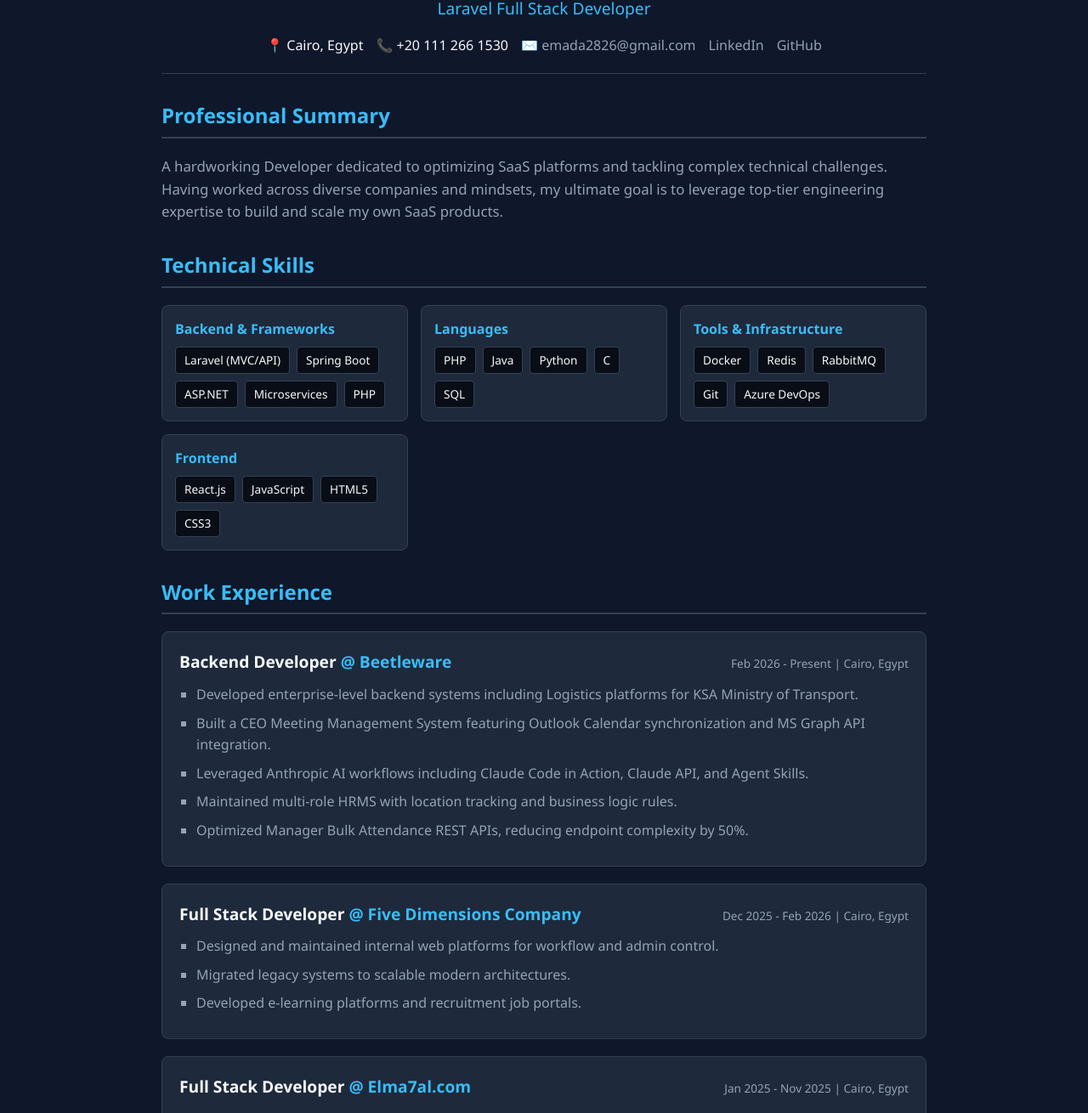
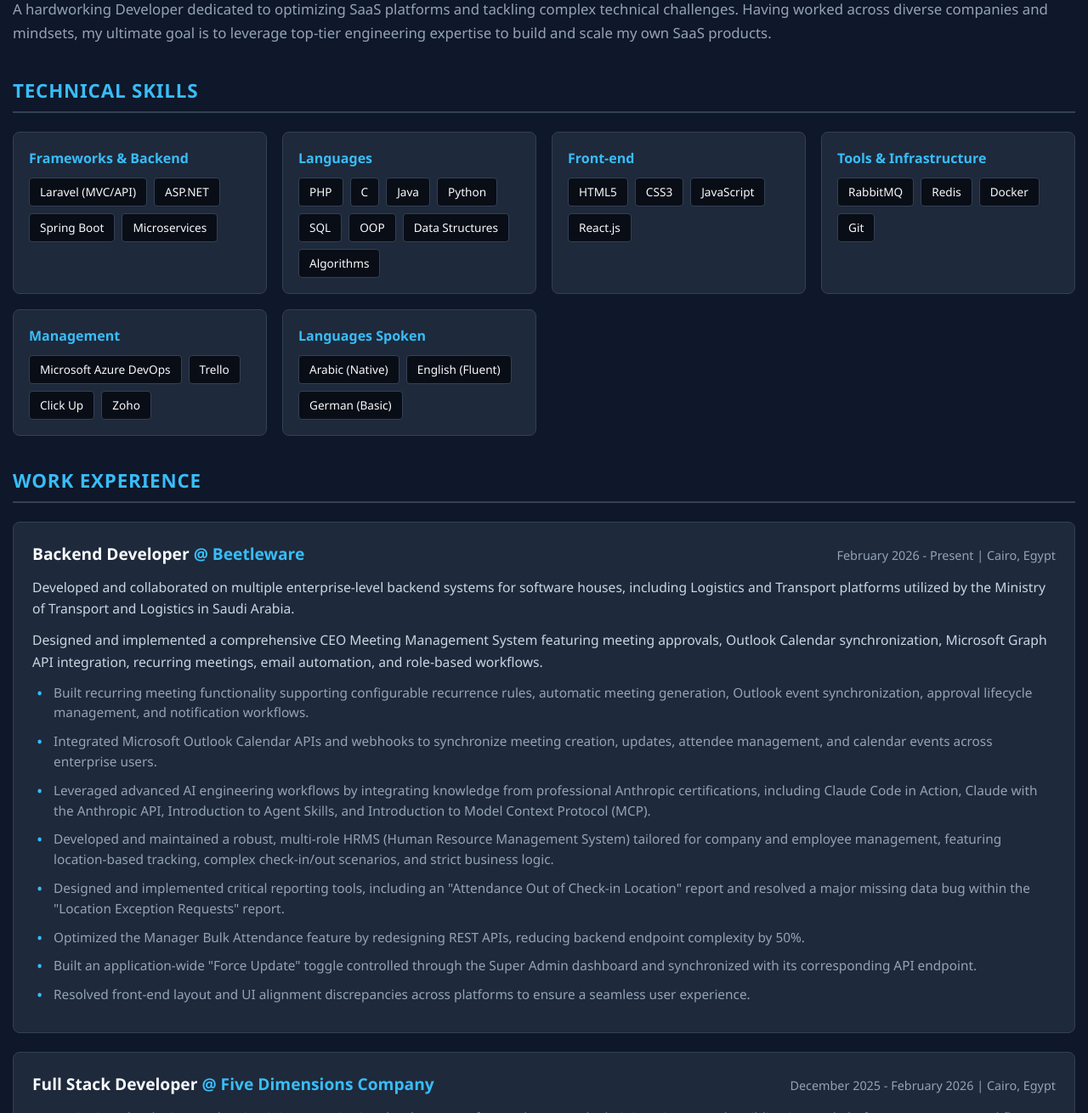
Before and after one commit to AhmedEmad101/AhmedEmad101.github.io, a plain HTML site: page index.html in a window 1280 px wide. Shown: the part 134-1444 px from the top of the page at 85% size. Drawn offline with Linux system fonts and the light colour scheme.

Commit message:
Revamp portfolio layout and styling
Updated the portfolio layout and styling for improved readability and aesthetics. Enhanced sections for skills, experience, and projects with better formatting and additional details.

```diff
--- a/index.html
+++ b/index.html
@@ -18,49 +18,50 @@
         box-sizing: border-box;
         margin: 0;
         padding: 0;
-            font-family: 'Segoe UI', Tahoma, Geneva, Verdana, sans-serif;
+        font-family: 'Segoe UI', -apple-system, BlinkMacSystemFont, Roboto, sans-serif;
     }
 
     body {
         background-color: var(--bg-color);
         color: var(--text-main);
         line-height: 1.6;
-            padding: 20px;
+        padding: 30px 15px;
     }
 
     .container {
-            max-width: 900px;
+        max-width: 960px;
         margin: 0 auto;
     }
 
     header {
         text-align: center;
-            padding: 40px 0 20px 0;
+        padding: 30px 0 25px 0;
         border-bottom: 1px solid var(--border-color);
     }
 
     h1 {
-            font-size: 2.5rem;
+        font-size: 2.6rem;
         color: var(--text-main);
+        letter-spacing: -0.5px;
         margin-bottom: 5px;
     }
 
     h2.title {
-            font-size: 1.2rem;
+        font-size: 1.25rem;
         color: var(--accent-color);
-            font-weight: 400;
+        font-weight: 500;
         margin-bottom: 15px;
     }
 
     .contact-links {
         display: flex;
         justify-content: center;
-            gap: 15px;
+        gap: 18px;
         flex-wrap: wrap;
-            margin-top: 10px;
+        font-size: 0.95rem;
     }
 
-        .contact-links a {
+    .contact-links span, .contact-links a {
         color: var(--text-muted);
         text-decoration: none;
         transition: color 0.2s;
@@ -71,28 +72,31 @@
     }
 
     section {
-            margin: 30px 0;
+        margin: 35px 0;
     }
 
     .section-title {
-            font-size: 1.5rem;
+        font-size: 1.4rem;
         color: var(--accent-color);
         border-bottom: 2px solid var(--border-color);
-            padding-bottom: 5px;
-            margin-bottom: 20px;
+        padding-bottom: 6px;
+        margin-bottom: 22px;
+        text-transform: uppercase;
+        letter-spacing: 0.8px;
     }
 
     .summary {
         color: var(--text-muted);
         font-size: 1.05rem;
+        line-height: 1.7;
     }
 
     .card {
         background-color: var(--card-bg);
         border: 1px solid var(--border-color);
         border-radius: 8px;
-            padding: 20px;
-            margin-bottom: 20px;
+        padding: 22px;
+        margin-bottom: 22px;
     }
 
     .card-header {
@@ -100,12 +104,13 @@
         justify-content: space-between;
         align-items: baseline;
         flex-wrap: wrap;
-            margin-bottom: 10px;
+        gap: 10px;
+        margin-bottom: 12px;
     }
 
     .role {
         font-size: 1.2rem;
-            font-weight: bold;
+        font-weight: 700;
     }
 
     .company {
@@ -113,36 +118,58 @@
     }
 
     .date-location {
-            font-size: 0.85rem;
+        font-size: 0.9rem;
         color: var(--text-muted);
+        font-weight: 500;
+    }
+
+    .intro-text {
+        color: #cbd5e1;
+        margin-bottom: 12px;
+        font-size: 0.98rem;
     }
 
     ul {
-            list-style-type: square;
-            margin-left: 20px;
+        list-style-type: none;
+        margin-left: 5px;
         color: var(--text-muted);
     }
 
     li {
-            margin-bottom: 8px;
+        position: relative;
+        padding-left: 20px;
+        margin-bottom: 10px;
+        font-size: 0.96rem;
+        line-height: 1.55;
+    }
+
+    li::before {
+        content: "•";
+        position: absolute;
+        left: 0;
+        color: var(--accent-color);
+        font-size: 1.2rem;
+        line-height: 1;
+        top: 2px;
     }
 
     .skills-grid {
         display: grid;
-            grid-template-columns: repeat(auto-fit, minmax(250px, 1fr));
-            gap: 15px;
+        grid-template-columns: repeat(auto-fit, minmax(280px, 1fr));
+        gap: 18px;
     }
 
     .skill-category {
         background-color: var(--card-bg);
         border: 1px solid var(--border-color);
-            padding: 15px;
+        padding: 18px;
         border-radius: 8px;
     }
 
     .skill-category h4 {
         color: var(--accent-color);
-            margin-bottom: 8px;
+        margin-bottom: 10px;
+        font-size: 1rem;
     }
 
     .badge-list {
@@ -154,185 +181,247 @@
     .badge {
         background: #090d16;
         border: 1px solid var(--border-color);
-            padding: 4px 10px;
+        padding: 5px 12px;
         border-radius: 4px;
         font-size: 0.85rem;
         color: var(--text-main);
     }
 
+    .project-title {
+        font-size: 1.15rem;
+        font-weight: 700;
+        color: var(--text-main);
+        margin-bottom: 6px;
+    }
+
+    .project-desc {
+        color: var(--text-muted);
+        font-size: 0.96rem;
+    }
+
     footer {
         text-align: center;
-            padding: 20px 0;
+        padding: 25px 0;
         color: var(--text-muted);
         font-size: 0.9rem;
         border-top: 1px solid var(--border-color);
-            margin-top: 40px;
+        margin-top: 50px;
     }
 </style>
-</head>
-<body>
-    <div class="container">
-        <!-- HEADER -->
-        <header>
-            <h1>Ahmed Emad Eldeen</h1>
-            <h2 class="title">Laravel Full Stack Developer</h2>
-            <div class="contact-links">
-                <span>📍 Cairo, Egypt</span>
-                <span>📞 +20 111 266 1530</span>
-                <a href="mailto:emada2826@gmail.com">✉️ emada2826@gmail.com</a>
-                <a href="https://www.linkedin.com/in/ahmed-emad-492a4a22b/" target="_blank">LinkedIn</a>
-                <a href="https://github.com/AhmedEmad101" target="_blank">GitHub</a>
-            </div>
-        </header>
 
-        <!-- SUMMARY -->
+
+    <!-- PROFESSIONAL SUMMARY -->
     <section>
         <h3 class="section-title">Professional Summary</h3>
         <p class="summary">
-                A hardworking Developer dedicated to optimizing SaaS platforms and tackling complex technical challenges.
-                Having worked across diverse companies and mindsets, my ultimate goal is to leverage top-tier engineering
-                expertise to build and scale my own SaaS products.
+            A hardworking Developer dedicated to optimizing SaaS platforms and tackling complex technical challenges. Having worked across diverse companies and mindsets, my ultimate goal is to leverage top-tier engineering expertise to build and scale my own SaaS products.
         </p>
     </section>
 
-        <!-- SKILLS -->
+    <!-- TECHNICAL SKILLS -->
     <section>
         <h3 class="section-title">Technical Skills</h3>
         <div class="skills-grid">
             <div class="skill-category">
-                    <h4>Backend & Frameworks</h4>
+                <h4>Frameworks & Backend</h4>
                 <div class="badge-list">
                     <span class="badge">Laravel (MVC/API)</span>
+                    <span class="badge">ASP.NET</span>
                     <span class="badge">Spring Boot</span>
-                        <span class="badge">ASP.NET</span>
                     <span class="badge">Microservices</span>
-                        <span class="badge">PHP</span>
                 </div>
             </div>
             <div class="skill-category">
                 <h4>Languages</h4>
                 <div class="badge-list">
                     <span class="badge">PHP</span>
+                    <span class="badge">C</span>
                     <span class="badge">Java</span>
                     <span class="badge">Python</span>
-                        <span class="badge">C</span>
                     <span class="badge">SQL</span>
+                    <span class="badge">OOP</span>
+                    <span class="badge">Data Structures</span>
+                    <span class="badge">Algorithms</span>
+                </div>
+            </div>
+            <div class="skill-category">
+                <h4>Front-end</h4>
+                <div class="badge-list">
+                    <span class="badge">HTML5</span>
+                    <span class="badge">CSS3</span>
+                    <span class="badge">JavaScript</span>
+                    <span class="badge">React.js</span>
                 </div>
             </div>
             <div class="skill-category">
                 <h4>Tools & Infrastructure</h4>
                 <div class="badge-list">
+                    <span class="badge">RabbitMQ</span>
+                    <span class="badge">Redis</span>
                     <span class="badge">Docker</span>
-                        <span class="badge">Redis</span>
-                        <span class="badge">RabbitMQ</span>
                     <span class="badge">Git</span>
-                        <span class="badge">Azure DevOps</span>
                 </div>
             </div>
             <div class="skill-category">
-                    <h4>Frontend</h4>
+                <h4>Management</h4>
                 <div class="badge-list">
-                        <span class="badge">React.js</span>
-                        <span class="badge">JavaScript</span>
-                        <span class="badge">HTML5</span>
-                        <span class="badge">CSS3</span>
+                    <span class="badge">Microsoft Azure DevOps</span>
+                    <span class="badge">Trello</span>
+                    <span class="badge">Click Up</span>
+                    <span class="badge">Zoho</span>
+                </div>
+            </div>
+            <div class="skill-category">
+                <h4>Languages Spoken</h4>
+                <div class="badge-list">
+                    <span class="badge">Arabic (Native)</span>
+                    <span class="badge">English (Fluent)</span>
+                    <span class="badge">German (Basic)</span>
                 </div>
             </div>
         </div>
     </section>
 
-        <!-- EXPERIENCE -->
+    <!-- WORK EXPERIENCE -->
     <section>
         <h3 class="section-title">Work Experience</h3>
 
+        <!-- Beetleware -->
         <div class="card">
             <div class="card-header">
                 <span class="role">Backend Developer <span class="company">@ Beetleware</span></span>
-                    <span class="date-location">Feb 2026 - Present | Cairo, Egypt</span>
+                <span class="date-location">February 2026 - Present | Cairo, Egypt</span>
             </div>
+            <p class="intro-text">
+                Developed and collaborated on multiple enterprise-level backend systems for software houses, including Logistics and Transport platforms utilized by the Ministry of Transport and Logistics in Saudi Arabia.
+            </p>
+            <p class="intro-text">
+                Designed and implemented a comprehensive CEO Meeting Management System featuring meeting approvals, Outlook Calendar synchronization, Microsoft Graph API integration, recurring meetings, email automation, and role-based workflows.
+            </p>
             <ul>
-                    <li>Developed enterprise-level backend systems including Logistics platforms for KSA Ministry of Transport.</li>
-                    <li>Built a CEO Meeting Management System featuring Outlook Calendar synchronization and MS Graph API integration.</li>
-                    <li>Leveraged Anthropic AI workflows including Claude Code in Action, Claude API, and Agent Skills.</li>
-                    <li>Maintained multi-role HRMS with location tracking and business logic rules.</li>
-                    <li>Optimized Manager Bulk Attendance REST APIs, reducing endpoint complexity by 50%.</li>
+                <li>Built recurring meeting functionality supporting configurable recurrence rules, automatic meeting generation, Outlook event synchronization, approval lifecycle management, and notification workflows.</li>
+                <li>Integrated Microsoft Outlook Calendar APIs and webhooks to synchronize meeting creation, updates, attendee management, and calendar events across enterprise users.</li>
+                <li>Leveraged advanced AI engineering workflows by integrating knowledge from professional Anthropic certifications, including Claude Code in Action, Claude with the Anthropic API, Introduction to Agent Skills, and Introduction to Model Context Protocol (MCP).</li>
+                <li>Developed and maintained a robust, multi-role HRMS (Human Resource Management System) tailored for company and employee management, featuring location-based tracking, complex check-in/out scenarios, and strict business logic.</li>
+                <li>Designed and implemented critical reporting tools, including an "Attendance Out of Check-in Location" report and resolved a major missing data bug within the "Location Exception Requests" report.</li>
+                <li>Optimized the Manager Bulk Attendance feature by redesigning REST APIs, reducing backend endpoint complexity by 50%.</li>
+                <li>Built an application-wide "Force Update" toggle controlled through the Super Admin dashboard and synchronized with its corresponding API endpoint.</li>
+                <li>Resolved front-end layout and UI alignment discrepancies across platforms to ensure a seamless user experience.</li>
             </ul>
         </div>
 
+        <!-- Five Dimensions Company -->
         <div class="card">
             <div class="card-header">
                 <span class="role">Full Stack Developer <span class="company">@ Five Dimensions Company</span></span>
-                    <span class="date-location">Dec 2025 - Feb 2026 | Cairo, Egypt</span>
+                <span class="date-location">December 2025 - February 2026 | Cairo, Egypt</span>
             </div>
             <ul>
-                    <li>Designed and maintained internal web platforms for workflow and admin control.</li>
-                    <li>Migrated legacy systems to scalable modern architectures.</li>
-                    <li>Developed e-learning platforms and recruitment job portals.</li>
+                <li>Designing, developing, and maintaining organizational web systems for employees and administrative control. Building internal platforms to manage workflows, roles, permissions, and operational processes.</li>
+                <li>Migrating legacy systems to newer scalable architectures using modern technologies.</li>
+                <li>Developing and maintaining e-learning management systems (courses, roles, content delivery).</li>
+                <li>Building and enhancing jobs portal systems for recruitment and administration control.</li>
+                <li>Collaborating with cross-functional teams to deliver secure and maintainable solutions.</li>
             </ul>
         </div>
 
+        <!-- Elma7al.com -->
         <div class="card">
             <div class="card-header">
                 <span class="role">Full Stack Developer <span class="company">@ Elma7al.com</span></span>
-                    <span class="date-location">Jan 2025 - Nov 2025 | Cairo, Egypt</span>
+                <span class="date-location">January 2025 - November 2025 | Cairo, Egypt</span>
             </div>
             <ul>
-                    <li>Full-stack e-commerce development with third-party API integrations (Aramex, Fawry, Paymob).</li>
-                    <li>Enhanced website performance by 15% on Google PageSpeed Insights, achieving a 100% SEO score.</li>
-                    <li>Integrated Meta Conversion API, Google Analytics, and Google Merchant Center.</li>
+                <li>Full-stack e-commerce development and maintenance using Laravel.</li>
+                <li>Implementing new features, integrating third-party APIs (Aramex-Fawry Paymob Community sms), and fixing legacy bugs.</li>
+                <li>SEO and performance optimization for marketing campaigns.</li>
+                <li>Enhanced Elma7al website performance by 15% based on Google PageSpeed Insights, achieving 100% SEO score.</li>
+                <li>Replaced non-meaningful product listing page links and filters by implementing canonical URLs for parent products, sub-categories, and sub-sub-categories, resulting in a cleaner sitemap and improved search engine indexing.</li>
+                <li>Integrating with Meta Conversion API, Google Analytics, Google Merchant Center, Google Conversion API.</li>
+                <li>Building REST APIs for mobile application integration.</li>
+                <li>Deploying to staging and production environments.</li>
             </ul>
         </div>
     </section>
 
     <!-- PROJECTS -->
     <section>
-            <h3 class="section-title">Key Projects</h3>
+        <h3 class="section-title">Projects</h3>
 
         <div class="card">
             <div class="card-header">
-                    <span class="role">Real Estate System (Graduation Project)</span>
+                <span class="project-title">Real Estate System (Graduation Project) - Full Stack Developer</span>
+                <span class="date-location">August 2019 - June 2023</span>
             </div>
-                <p class="summary">A full-featured property platform supporting buying, renting, filtering, and PayPal/Mailtrap integrations.</p>
+            <p class="project-desc">
+                A full-featured property platform allowing users to buy, rent, and sell properties, various search and filters, integrations with PayPal, Mailtrap for email sending.
+            </p>
         </div>
 
         <div class="card">
             <div class="card-header">
-                    <span class="role">Task Assigner Web App</span>
+                <span class="project-title">3arabeyety Web App - Full Stack Developer</span>
             </div>
-                <p class="summary">Team and project management platform with productivity tracking and subscription tiers (Laravel + Blade).</p>
+            <p class="project-desc">
+                An e-commerce platform for publishing, searching, and trading vehicles with role-based user management (Laravel + blade mvc).
+            </p>
         </div>
 
         <div class="card">
             <div class="card-header">
-                    <span class="role">Smart Media API</span>
+                <span class="project-title">Task Assigner Web App - Full Stack Developer</span>
             </div>
-                <p class="summary">Social media API platform implementing Action Design Pattern with React frontend.</p>
+            <p class="project-desc">
+                A system for managing teams, projects, and task assignments with productivity tracking and payment integrations, multiple subscriptions tiers (Laravel + blade mvc).
+            </p>
+        </div>
+
+        <div class="card">
+            <div class="card-header">
+                <span class="project-title">Smart Media - Backend Developer</span>
+            </div>
+            <p class="project-desc">
+                A social media API platform supporting posts, friends, chats, likes, and comments using Action Design Pattern (Laravel Api + React).
+            </p>
+        </div>
+
+        <div class="card">
+            <div class="card-header">
+                <span class="project-title">Student Management System - Backend Developer</span>
+            </div>
+            <p class="project-desc">
+                A system for managing students, admin, courses, attendances, applied repository, strategy and action design patterns, the endpoints are exported as a postman json collection (Laravel Api).
+            </p>
         </div>
     </section>
 
     <!-- EDUCATION & CERTIFICATIONS -->
     <section>
         <h3 class="section-title">Education & Certifications</h3>
+
         <div class="card">
             <div class="card-header">
-                    <span class="role">B.S. Information Systems & Computer Science</span>
-                    <span class="date-location">Helwan University | Graduated 2023 (GPA: 3.04)</span>
+                <span class="role">Bachelor of Information Systems and Computer Science</span>
+                <span class="date-location">Graduation Year: 2023 | GPA: 3.04</span>
             </div>
+            <p class="intro-text">Faculty of Computer Science and Artificial Intelligence, Helwan University - Cairo, Egypt</p>
         </div>
+
         <div class="card">
-                <div class="role" style="font-size: 1rem; margin-bottom: 10px;">Anthropic Certifications (2026)</div>
+            <div class="role" style="font-size: 1.1rem; margin-bottom: 12px; color: var(--accent-color);">Certifications</div>
             <div class="badge-list">
-                    <span class="badge">Claude Code in Action</span>
-                    <span class="badge">Claude with Anthropic API</span>
-                    <span class="badge">Introduction to Agent Skills</span>
-                    <span class="badge">Model Context Protocol (MCP)</span>
+                <span class="badge">Claude Code in Action - Anthropic (2026)</span>
+                <span class="badge">Claude with the Anthropic API - Anthropic (2026)</span>
+                <span class="badge">Introduction to Agent Skills - Anthropic (2026)</span>
+                <span class="badge">Introduction to Model Context Protocol (MCP) - Anthropic (2026)</span>
             </div>
         </div>
     </section>
 
     <footer>
-            <p>© 2026 Ahmed Emad Eldeen. Built for GitHub Pages.</p>
+        <p>© 2026 Ahmed Emad Eldeen Ibrahim. Hosted on GitHub Pages.</p>
     </footer>
 </div>
+
 </body>
 </html>
```
Lines whose indentation alone changed are shown as unchanged.
